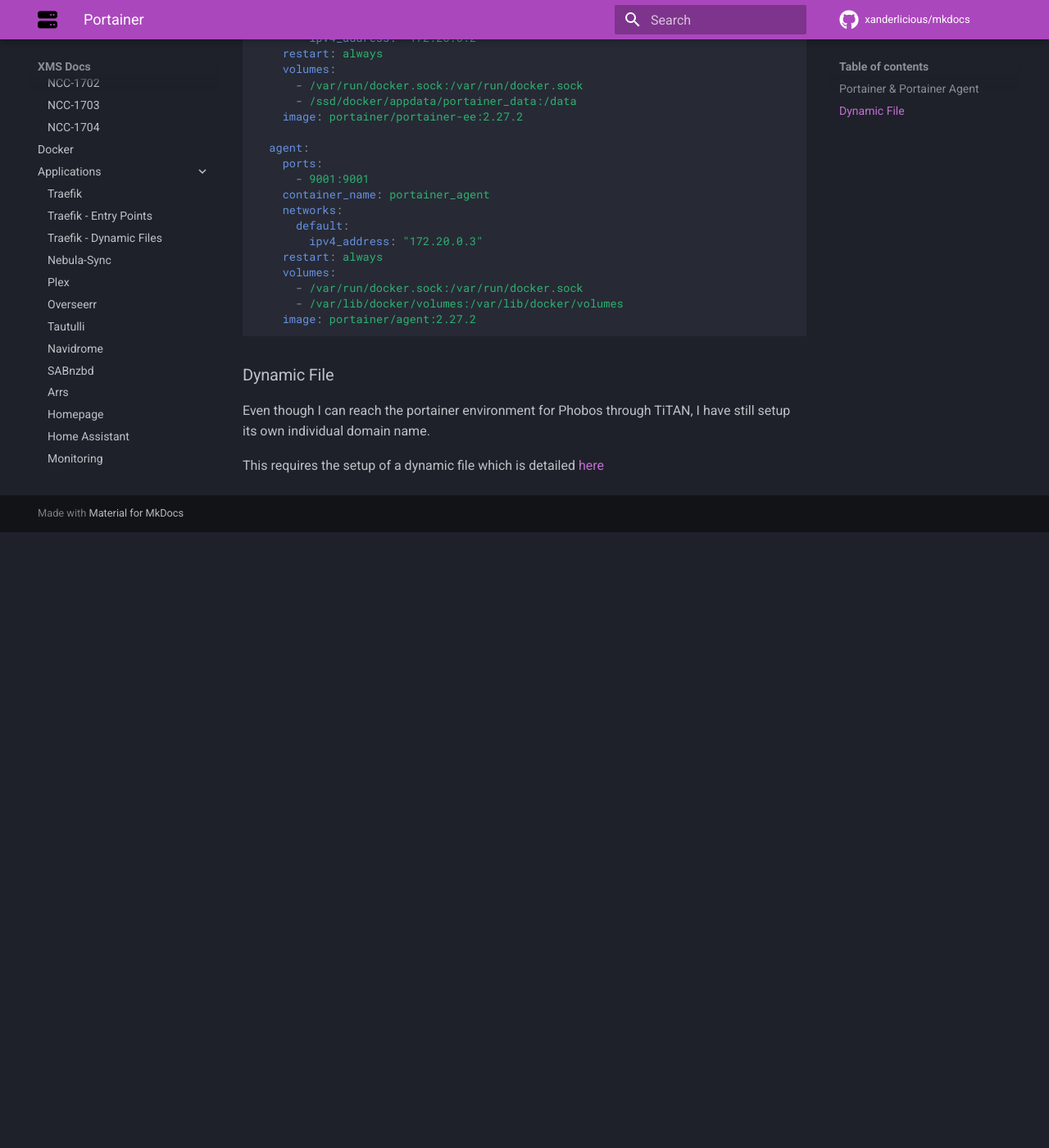
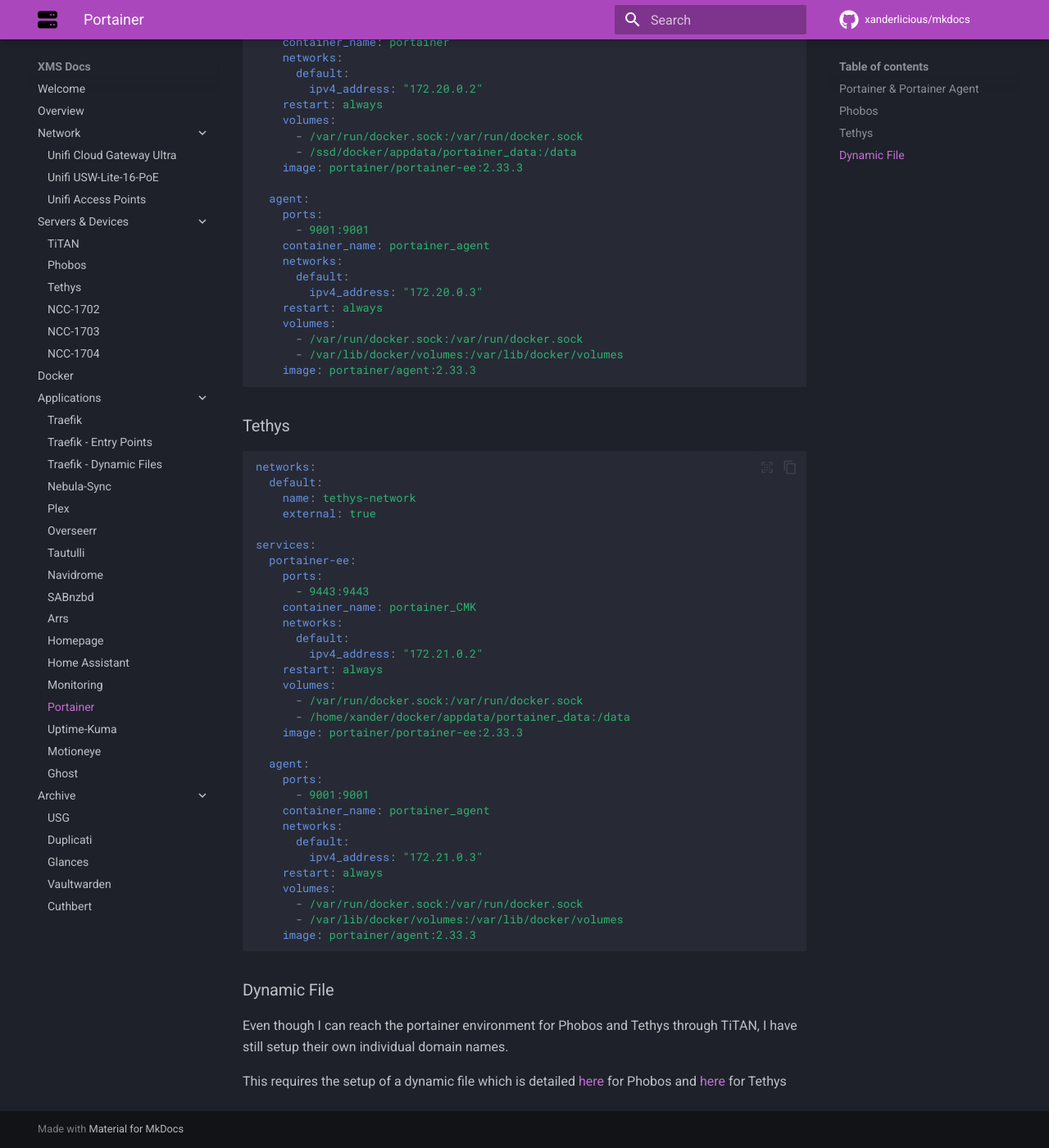
Before and after one commit to Xanderlicious/mkdocs, an MkDocs documentation site: the page built from docs/portainer.md, in a window 1280 px wide and 1400 px high, scrolled down 1405 px. Shown: the whole window at 82% size. Built offline with MkDocs 1.6.1 and Material for MkDocs 9.7.7, drawn with Linux system fonts in a browser that asks for light colours; comment, search, counter and statistics services are not loaded; before the commit the page ends 2054 px from its top, so only the background shows below that.

Commit message:
added compose file info for portainer-tethys
added in the dynamic file for its own domain name in the dynamic page and also updated IP Addresses (mainly for phobos)

````diff
--- a/docs/portainer.md
+++ b/docs/portainer.md
@@ -17,6 +17,7 @@
 I install portainer on my other server using the below compose file which installs both Portainer and Portainer Agent
 
 ### Portainer & Portainer Agent
+### Phobos
 
 ``` yaml
 networks:
@@ -37,7 +38,7 @@
     volumes:
       - /var/run/docker.sock:/var/run/docker.sock
       - /ssd/docker/appdata/portainer_data:/data
-    image: portainer/portainer-ee:2.27.2
+    image: portainer/portainer-ee:2.33.3
 
   agent:
     ports:
@@ -50,11 +51,47 @@
     volumes:
       - /var/run/docker.sock:/var/run/docker.sock
       - /var/lib/docker/volumes:/var/lib/docker/volumes
-    image: portainer/agent:2.27.2
+    image: portainer/agent:2.33.3
+```
+
+### Tethys
+
+```yaml
+networks:
+  default:
+    name: tethys-network
+    external: true
+
+services:
+  portainer-ee:
+    ports:
+      - 9443:9443
+    container_name: portainer_CMK
+    networks:
+      default:
+        ipv4_address: "172.21.0.2"
+    restart: always
+    volumes:
+      - /var/run/docker.sock:/var/run/docker.sock
+      - /home/xander/docker/appdata/portainer_data:/data
+    image: portainer/portainer-ee:2.33.3
+
+  agent:
+    ports:
+      - 9001:9001
+    container_name: portainer_agent
+    networks:
+      default:
+        ipv4_address: "172.21.0.3"
+    restart: always
+    volumes:
+      - /var/run/docker.sock:/var/run/docker.sock
+      - /var/lib/docker/volumes:/var/lib/docker/volumes
+    image: portainer/agent:2.33.3
 ```
 
 ### Dynamic File
 
-Even though I can reach the portainer environment for Phobos through TiTAN, I have still setup its own individual domain name.
+Even though I can reach the portainer environment for Phobos and Tethys through TiTAN, I have still setup their own individual domain names.
 
-This requires the setup of a dynamic file which is detailed [here](https://docs.xmsystems.co.uk/dynamic/#portainer-phobos)
+This requires the setup of a dynamic file which is detailed [here](https://docs.xmsystems.co.uk/dynamic/#portainer-phobos) for Phobos and [here](https://docs.xmsystems.co.uk/dynamic/#portainer-tethys) for Tethys
````
Also changed, not shown: docs/dynamic.md (+25 -4 lines).
